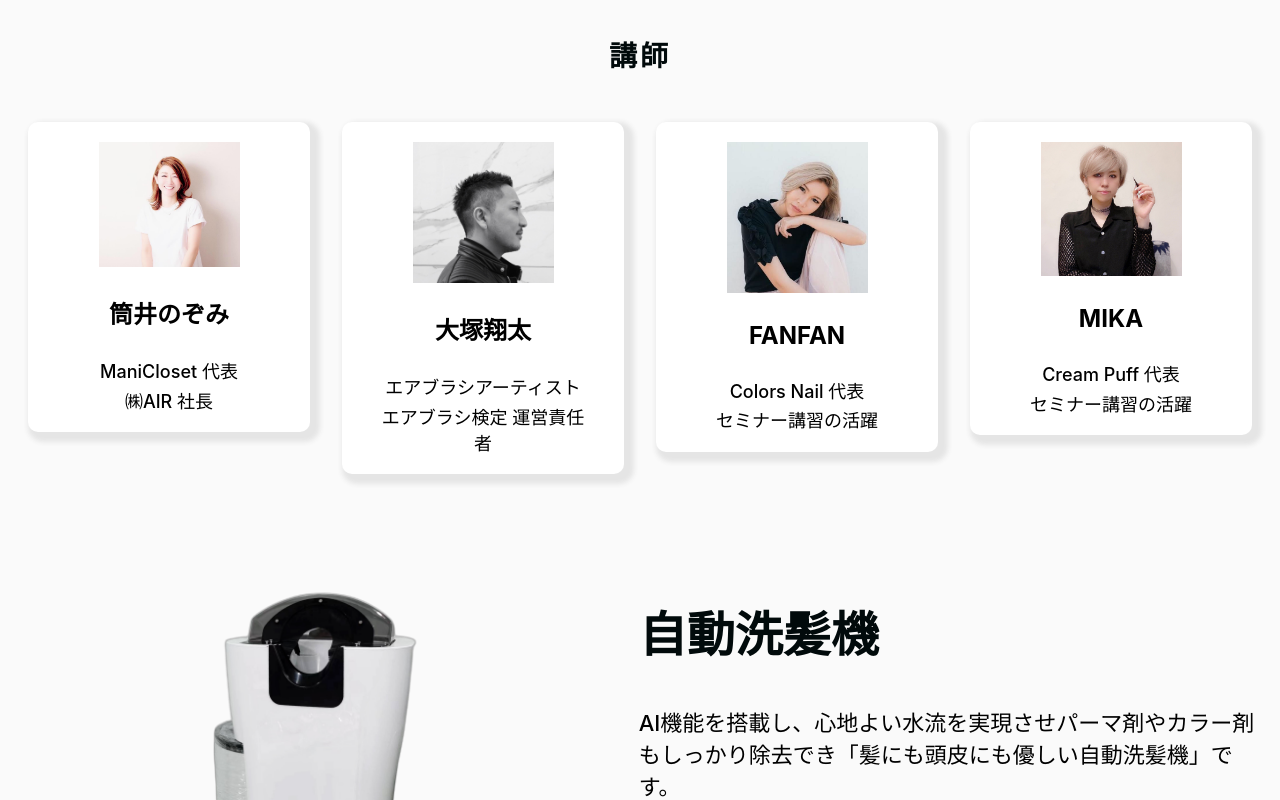
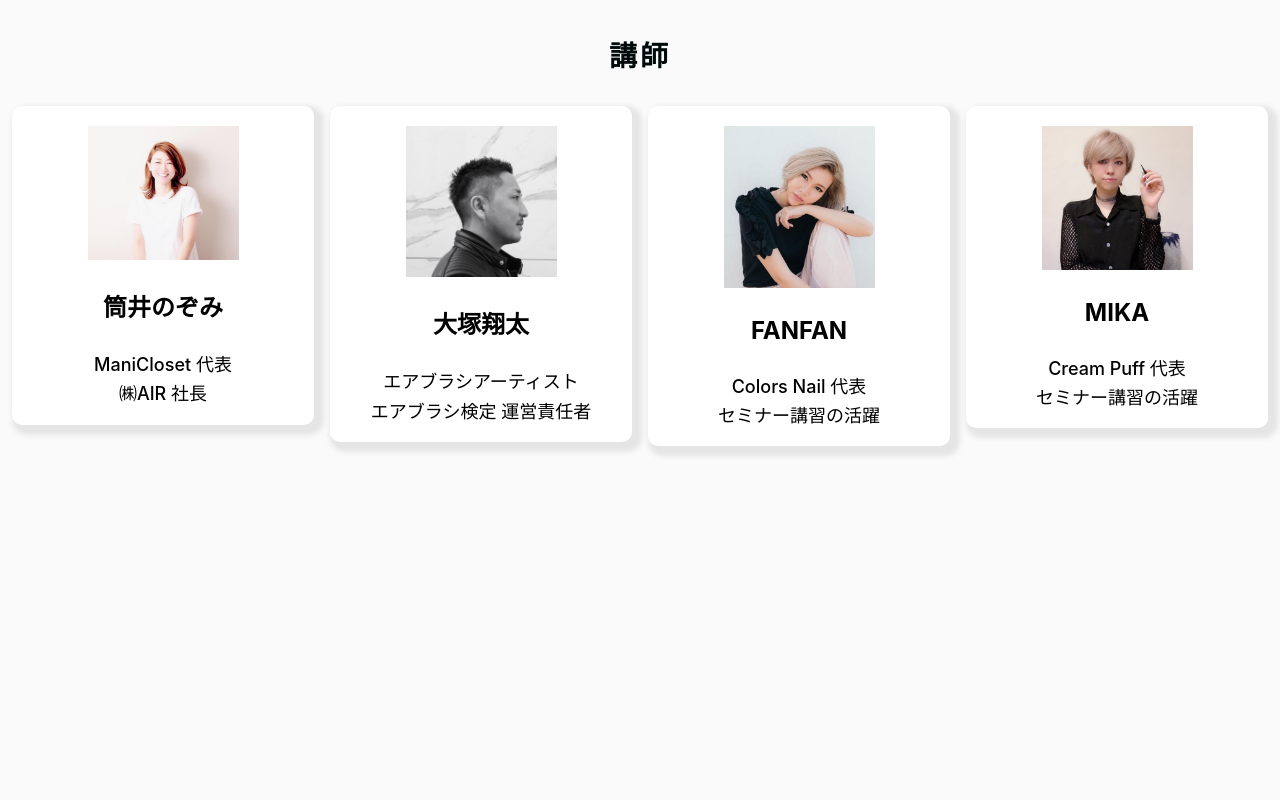
Before and after one commit to naronchen/suisin_website, a React (Create React App) app: page / in a window 1280 px wide. Shown: the part 1720-2520 px from the top of the page. Built offline with nearby package versions, Linux system fonts and the light colour scheme; a web font is replaced by a local one.

Commit message:
new styling

```diff
--- a/src/components/Header.js
+++ b/src/components/Header.js
@@ -1,6 +1,6 @@
 function Header() {
   return (
-    <header class="header">
+    <header className="header">
       <video src={process.env.PUBLIC_URL+"/waterdrop.mp4"} loop autoPlay muted></video>
         <h1 id="title">水心</h1>
       <div className="row">
--- a/src/components/Navbar.js
+++ b/src/components/Navbar.js
@@ -34,7 +34,7 @@ function Navbar() {
     <nav className="navbar">
       <div className="container">
         <div className="row">
-        <img alt="about" src={process.env.PUBLIC_URL+"/img/suisin_logo.svg"} height={60} class="filter-white"/>
+        <img alt="about" src={process.env.PUBLIC_URL+"/img/suisin_logo.svg"} height={60} className="filter-white"/>
           <h1 className="logo">
 
             <Link
--- a/src/components/main/Business.js
+++ b/src/components/main/Business.js
@@ -1,29 +1,82 @@
 import Card from "./Card";
+import './animations.css';
+import React, { useRef, useEffect } from 'react';
+import './CardRow.css';
+
+
+
+
 function Business() {
+  const card1Ref = useRef();
+  const card2Ref = useRef();
+  const card3Ref = useRef();
+  const card4Ref = useRef();
+
+  useEffect(() => {
+    const observer = new IntersectionObserver(
+      (entries) => {
+        entries.forEach((entry) => {
+          if (entry.isIntersecting) {
+            entry.target.classList.add('visible');
+          } else {
+            entry.target.classList.remove('visible');
+          }
+        });
+      },
+      {
+        threshold: 0.1, // Trigger the callback when 10% of the element is visible
+      }
+    );
+
+    // Observe the cards
+    observer.observe(card1Ref.current);
+    observer.observe(card2Ref.current);
+    observer.observe(card3Ref.current);
+    observer.observe(card4Ref.current);
+
+    // Copy the ref values to variables
+    const card1Current = card1Ref.current;
+    const card2Current = card2Ref.current;
+    const card3Current = card3Ref.current;
+    const card4Current = card4Ref.current;
+
+    // Clean up the observer on unmount
+    return () => {
+      observer.unobserve(card1Current);
+      observer.unobserve(card2Current);
+      observer.unobserve(card3Current);
+      observer.unobserve(card4Current);
+    };
+  }, []);
+
+
   return (
     <div className="container services">
         <h2 className="main-title text-center">Business</h2>
         <h4 className="sub-title text-center">講師</h4>
         <div className="card-cover">
+
         <div className="col-md-12">
-                <div className="row">
-                    <div className="col-md-4 mb-2">
-                    <Card title="筒井のぞみ" img="card4.png" title1="ManiCloset 代表" title2="㈱AIR 社長"/>
+          <div className="row card-grid">
+            <div className="mb-2 fade-up" ref={card1Ref}>
+              <Card title="筒井のぞみ" img="card4.png" title1="ManiCloset 代表" title2="㈱AIR 社長" />
             </div>
-                    <div className="col-md-4 mb-2">
-                    <Card title="大塚翔太" img="card3.png" title1='エアブラシアーティスト' title2="エアブラシ検定 運営責任者" />
+            <div className="mb-2 fade-up" ref={card2Ref}>
+              <Card title="大塚翔太" img="card3.png" title1="エアブラシアーティスト" title2="エアブラシ検定 運営責任者" />
             </div>
-                    <div className="col-md-4 mb-2">
+            <div className="mb-2 fade-up" ref={card3Ref}>
               <Card title="FANFAN" img="card1.jpg" title1="Colors Nail 代表" title2="セミナー講習の活躍" />
             </div>
-                    <div className="col-md-4 mb-2">
+            <div className="mb-2 fade-up" ref={card4Ref}>
               <Card title="MIKA" img="card2.png" title1="Cream Puff 代表" title2="セミナー講習の活躍" />
             </div>
           </div>
         </div>
+
     </div>
+
         <div className="row">
-          <div className="col-md-6 text-center">
+          {/* <div className="col-md-6 text-center">
             <img alt="machine" src={process.env.PUBLIC_URL+"/img/machine2.png"}className="img-fluid" />
           </div>
           <div className="col-md-6">
@@ -31,11 +84,11 @@ function Business() {
             <p className="main-p ">
             AI機能を搭載し、心地よい水流を実現させパーマ剤やカラー剤もしっかり除去でき「髪にも頭皮にも優しい自動洗髪機」です。
             </p>
-            {/* <div className="row-inner background-img">
+            <div className="row-inner background-img">
                 <img className="img-3d" alt="machine" src="../img/machine3d.png"></img>
+            </div>
+
           </div> */}
-
-          </div>
         </div>
         {/* <h4 className="sub-title text-center">エアブラシ検定試験</h4>
         <div>
--- a/src/components/main/Card.js
+++ b/src/components/main/Card.js
@@ -10,12 +10,12 @@ function Card(props) {
         <h3 className="card-title">{props.title}</h3>
       </div>
       <div className="p-3">
-        <p className="card-text">
-           <body className="card-body-text">{props.title1}</body>
-           <body className="card-body-text">{props.title2}</body>
-           <body className="card-body-text">{props.title3}</body>
+        <div className="card-text">
+           <div className="card-body-text">{props.title1}</div>
+           <div className="card-body-text">{props.title2}</div>
+           <div className="card-body-text">{props.title3}</div>
 
-        </p>
+        </div>
 
       </div>
     </div>
--- /dev/null
+++ b/src/components/main/CardRow.css
@@ -0,0 +1,6 @@
+.card-grid {
+    display: grid;
+    grid-template-columns: repeat(auto-fill, minmax(250px, 1fr));
+    grid-auto-rows: 1fr;
+    grid-gap: 1rem;
+  }
--- a/src/components/main/Contact.js
+++ b/src/components/main/Contact.js
@@ -2,10 +2,10 @@ function Contact() {
   return (
     <div className="container contact">
       <h2 className="main-title text-center">CONTACT</h2>
-        <div class="contact-main">
-          <a href="https://www.facebook.com/profile.php?id=100023455459789" target="_blank" rel="noreferrer"><i class="fa fa-facebook fa-2x"></i></a>
-          <a href="google.com" target="_blank" rel="noreferrer"><i class="fa fa-twitter fa-2x"></i></a>
-          <a href="google.com" target="_blank" rel="noreferrer"><i class="fab fa-discord fa-2x"></i></a>
+        <div className="contact-main">
+          <a href="https://www.facebook.com/profile.php?id=100023455459789" target="_blank" rel="noreferrer"><i className="fa fa-facebook fa-2x"></i></a>
+          <a href="google.com" target="_blank" rel="noreferrer"><i className="fa fa-twitter fa-2x"></i></a>
+          <a href="google.com" target="_blank" rel="noreferrer"><i className="fab fa-discord fa-2x"></i></a>
         </div>
 
     </div>
--- /dev/null
+++ b/src/components/main/animations.css
@@ -0,0 +1,12 @@
+/* Initial state of the elements */
+.fade-up {
+    opacity: 0;
+    transform: translateY(40px);
+    transition: opacity 0.6s ease, transform 0.6s ease;
+  }
+
+  /* Animated state of the elements */
+  .fade-up.visible {
+    opacity: 1;
+    transform: translateY(0);
+  }
```
Lines whose indentation alone changed are shown as unchanged.
